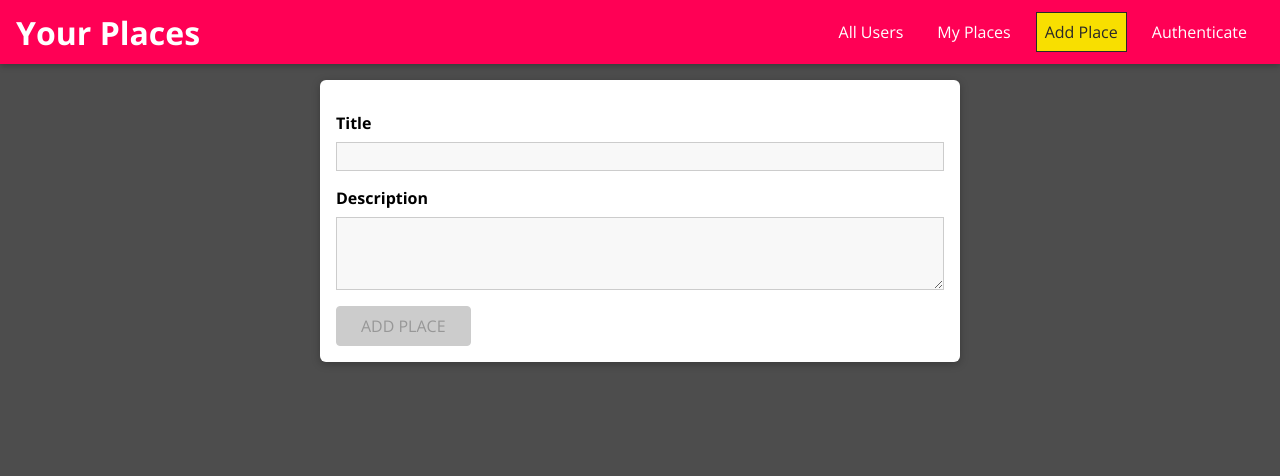
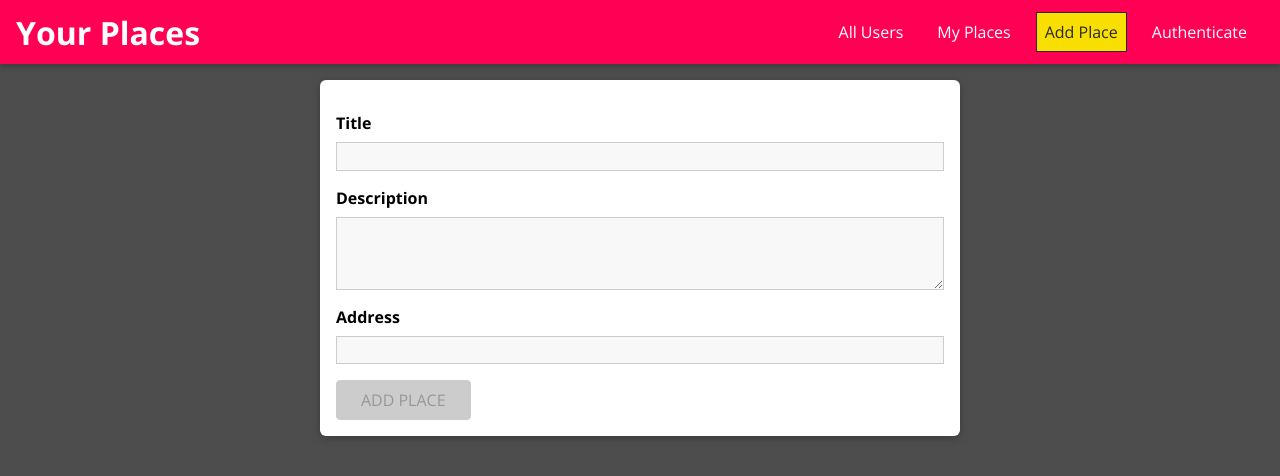
Before and after one commit to PhusionDev/udy-react-frontend-01-starting-setup, a React (Create React App) app: page /places/new in a window 1280 px wide. Shown: the top 476 px of the page. Built offline with nearby package versions, Linux system fonts and the light colour scheme.

Commit message:
63. Finishing the 'Add Place' Form

```diff
--- a/src/places/pages/NewPlace.js
+++ b/src/places/pages/NewPlace.js
@@ -56,8 +56,13 @@
     });
   }, []);
 
+  const placeSubmitHandler = (event) => {
+    event.preventDefault();
+    console.log(formState.inputs); // TODO: send to backend
+  };
+
   return (
-    <form className='place-form'>
+    <form className='place-form' onSubmit={placeSubmitHandler}>
       <Input
         id='title'
         element='input'
@@ -75,6 +80,14 @@
         errorText='Please enter a valid description (at least 5 characters).'
         onInput={inputHandler}
       />
+      <Input
+        id='address'
+        element='input'
+        label='Address'
+        validators={[VALIDATOR_REQUIRE()]}
+        errorText='Please enter a valid address.'
+        onInput={inputHandler}
+      />
       <Button type='submit' disabled={!formState.isValid}>
         ADD PLACE
       </Button>
```
